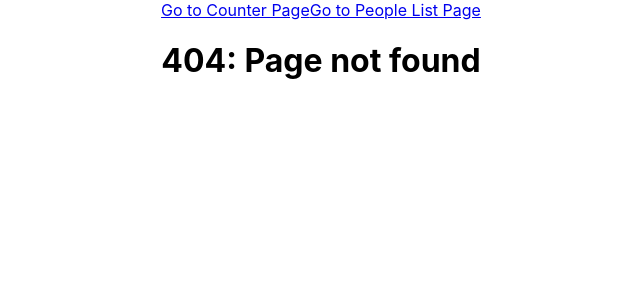
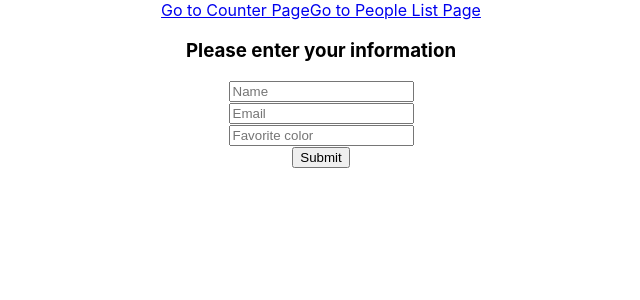
Before and after one commit to elecinas/oreilly-react-01, a React (Create React App) app: page /uncontrolled in a window 1280 px wide. Before the commit this address led to /404. Shown: the top 300 px of the page, without its empty margins (319-959 px from the left). Built offline with nearby package versions, Linux system fonts and the light colour scheme.

Commit message:
Create UncontrolledFormPage

```diff
--- a/src/App.js
+++ b/src/App.js
@@ -7,6 +7,7 @@
   NotFoundPage,
   ProtectedPage,
   ControlledFormPage,
+  UncontrolledFormPage,
 } from "./pages";
 import "./App.css";
 
@@ -23,6 +24,7 @@
           <Route path="/people-list" element={<PeopleListPage/>} />
           <Route path="/protected" element={<ProtectedPage />} />
           <Route path="/controlled" element={<ControlledFormPage />} />
+          <Route path="/uncontrolled" element={<UncontrolledFormPage />} />
           <Route path="/404" element={<NotFoundPage />} />
           <Route path="*" element={<Navigate to="/404" />} />
         </Routes>
--- /dev/null
+++ b/src/pages/UncontrolledFormPage.js
@@ -0,0 +1,33 @@
+import React from "react";
+
+export const UncontrolledFormPage = () => {
+    const nameInput = React.createRef();
+    const emailInput = React.createRef();
+    const favoriteColorInput = React.createRef();
+  return (
+    <form>
+      <h3>Please enter your information</h3>
+      <div>
+        <input type="text" placeholder="Name" ref={nameInput} />
+      </div>
+      <div>
+        <input type="text" placeholder="Email" ref={emailInput} />
+      </div>
+      <div>
+        <input type="text" placeholder="Favorite color" ref={favoriteColorInput} />
+      </div>
+      <button
+        onClick={(e) => {
+          alert(`
+            Your name is ${nameInput.current.value}
+            Your email is ${emailInput.current.value}
+            Your favorite color is ${favoriteColorInput.current.value}
+          `);
+          e.preventDefault();
+        }}
+      >
+        Submit
+      </button>
+    </form>
+  );
+};
--- a/src/pages/index.js
+++ b/src/pages/index.js
@@ -4,3 +4,4 @@
 export { NotFoundPage } from './NotFoundPage';
 export { ProtectedPage } from './ProtectedPage';
 export { ControlledFormPage } from './ControlledFormPage';
+export { UncontrolledFormPage } from './UncontrolledFormPage';
```
